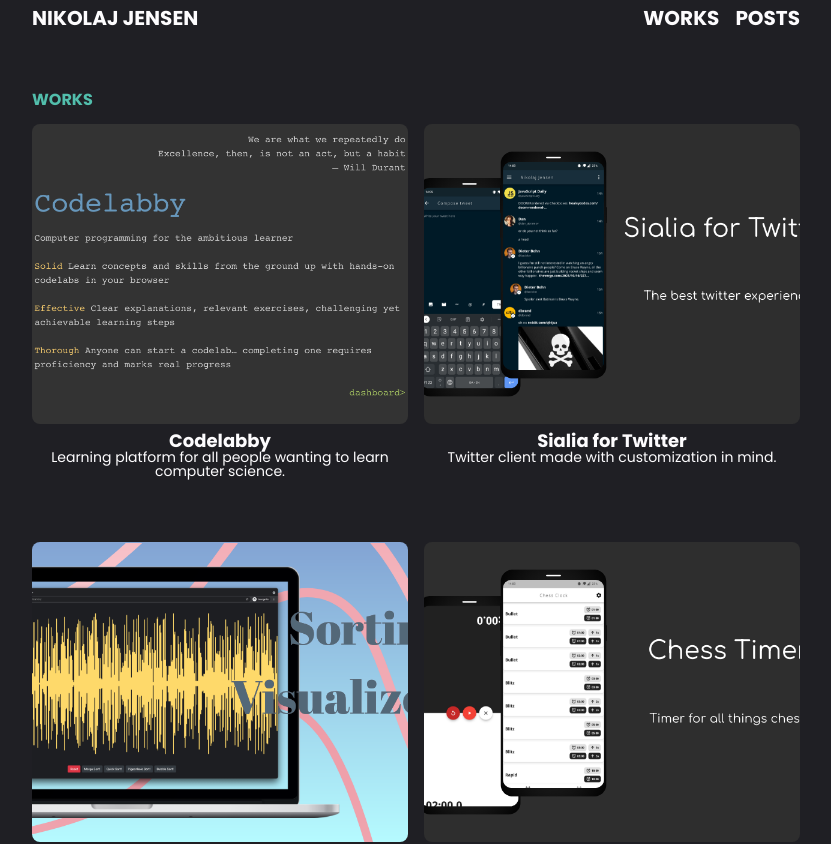
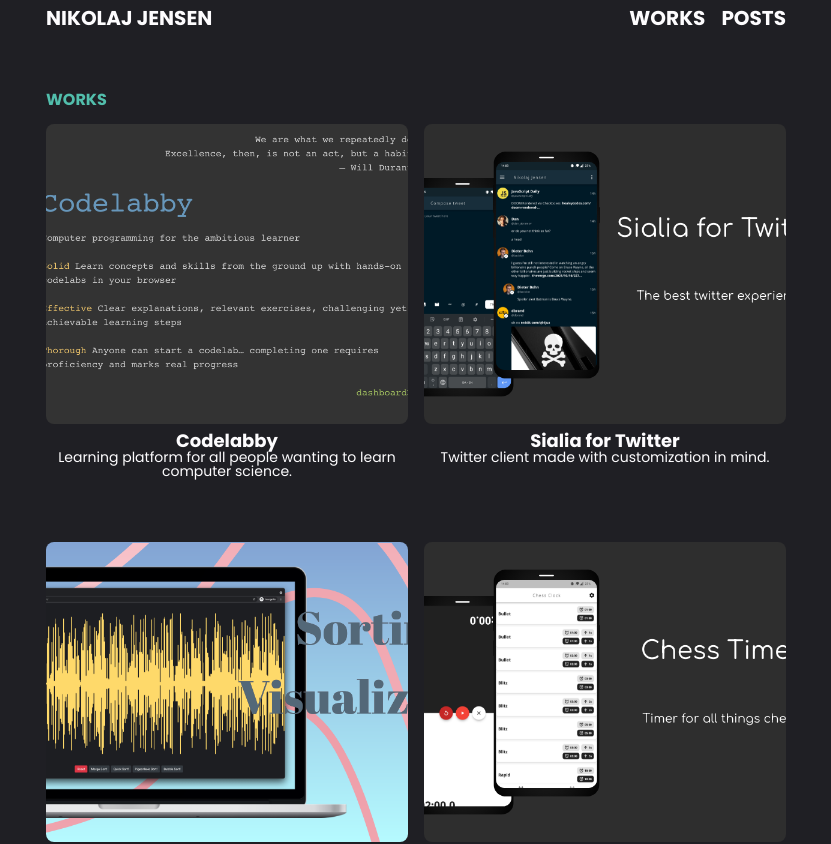
Before and after one commit to nikolajjsj/portfolio, a Next.js app: page /works in a window 1280 px wide. Shown: the top 844 px of the page, without its empty margins (224-1055 px from the left). Built offline with nearby package versions, Linux system fonts and the light colour scheme.

Commit message:
bugfix: Tweak widths

```diff
--- a/components/navbar/Navbar.tsx
+++ b/components/navbar/Navbar.tsx
@@ -26,8 +26,12 @@ namespace s {
     alignItems: "center",
     justifyContent: "space-between",
     padding: "$2 $6",
-    maxWidth: "min(1024px, 60%)",
+    width: "90%",
     margin: "0 auto",
+
+    "@md": {
+      width: "740px",
+    },
   });
 
   export const Links = styled("div", {
--- a/pages/_app.tsx
+++ b/pages/_app.tsx
@@ -26,7 +26,11 @@ namespace s {
   });
 
   export const Main = styled("div", {
-    maxWidth: `min(1024px, 60%)`,
+    width: "90%",
     margin: "0 auto",
+
+    "@md": {
+      width: "740px",
+    },
   });
 }
```
